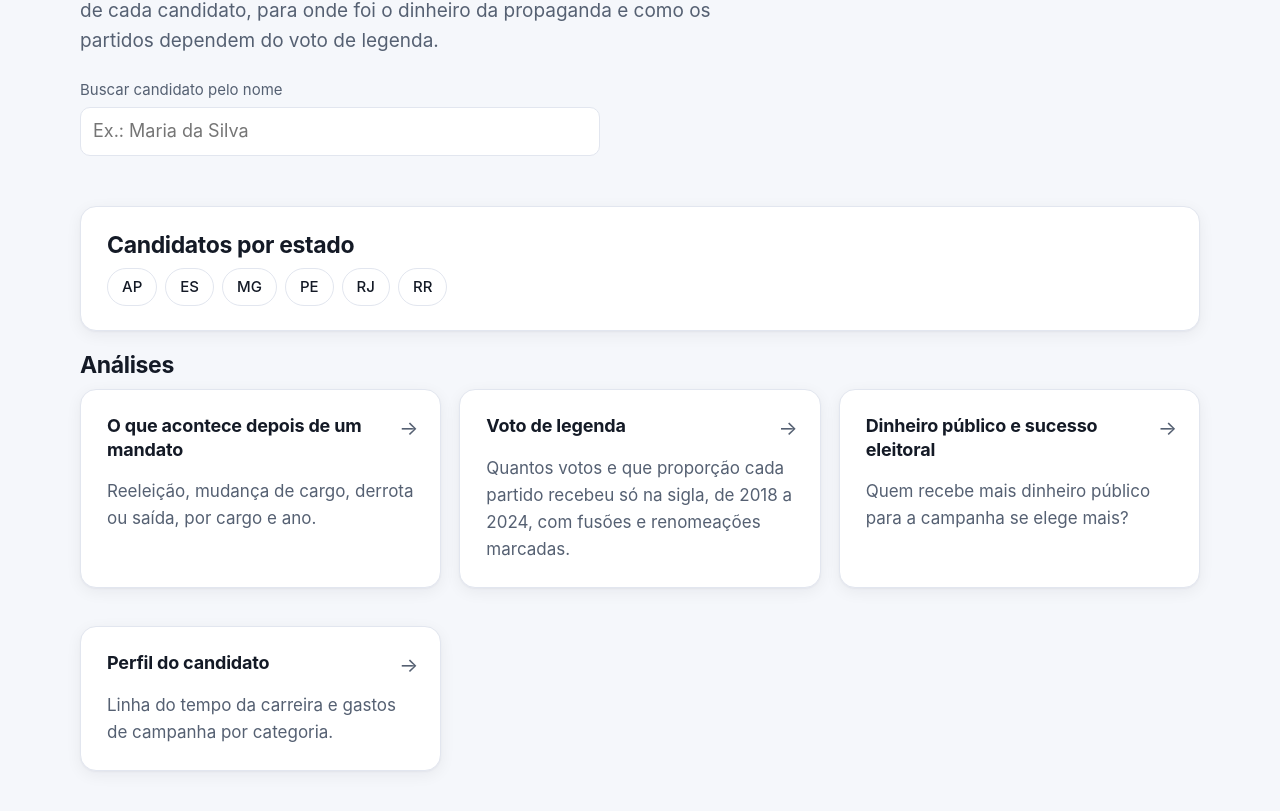
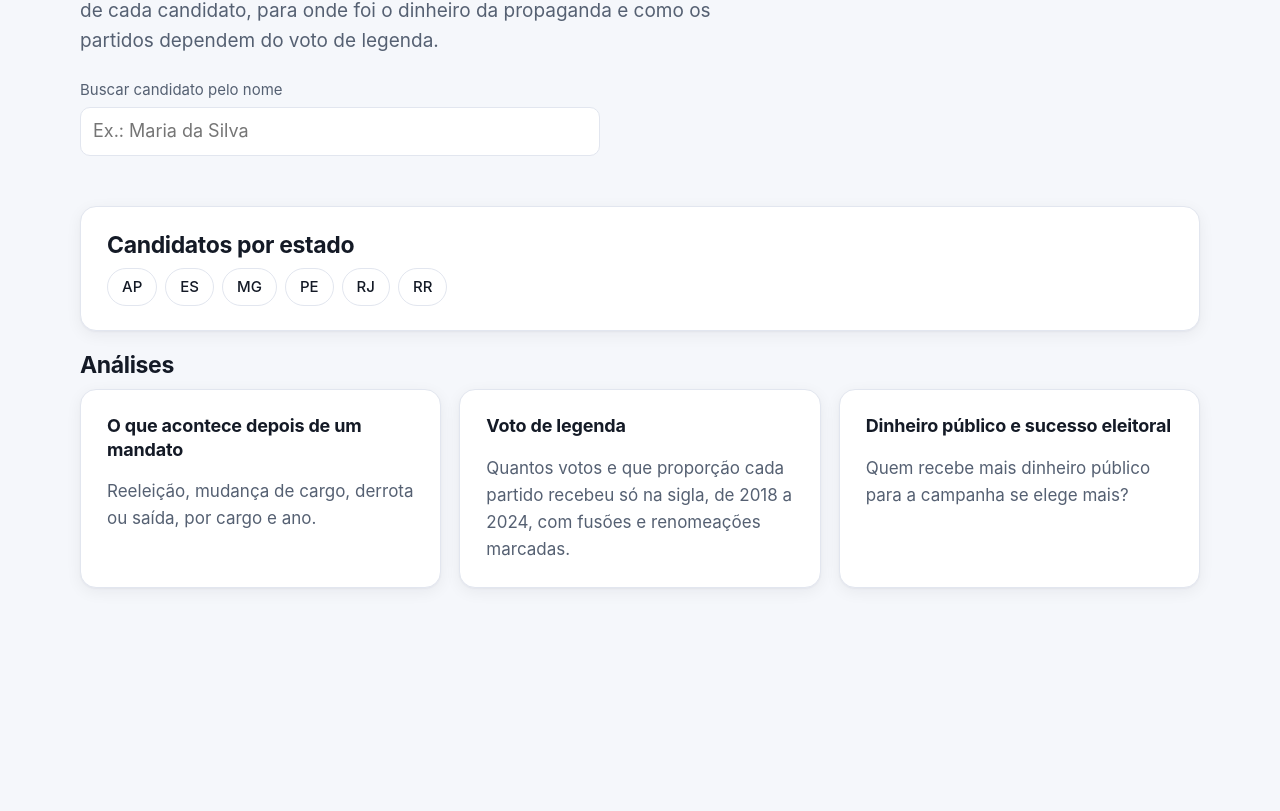
Before and after one commit to samuelhgs12/Plataform-AnatomiaDoVoto, a Next.js app in the folder web/: page / in a window 1280 px wide. Shown: the part 265-1076 px from the top of the page. After the commit the page ends 945 px from the top, so only its background shows below. Built offline with nearby package versions, Linux system fonts and the light colour scheme.

Commit message:
fix: retira setas desnecessarias dos cards

```diff
--- a/web/src/app/analises/page.tsx
+++ b/web/src/app/analises/page.tsx
@@ -13,7 +13,6 @@ export default function Analises() {
         <Link href="/analises/legenda" className="card card-link"><h3>Voto de legenda</h3><p className="muted">Série histórica por partido e UF, comparação entre ciclos e mudanças nos partidos (2018–2024).</p></Link>
         <Link href="/analises/financiamento" className="card card-link"><h3>Dinheiro público e sucesso eleitoral</h3><p className="muted">Quem recebe mais dinheiro público se elege mais? De 2018 a 2024.</p></Link>
       </div>
-      <p className="muted" style={{ marginTop: 18 }}>Próximas: retenção por turma de estreia, trocas de partido, propaganda por cargo e IBGE.</p>
     </>
   );
 }
--- a/web/src/app/globals.css
+++ b/web/src/app/globals.css
@@ -70,10 +70,7 @@ mark { background: color-mix(in srgb, var(--brand) 18%, transparent); color: inh
 .grid { display: grid; gap: 16px; grid-template-columns: repeat(auto-fill, minmax(250px, 1fr)); }
 .cards3 { display: grid; gap: 18px; grid-template-columns: repeat(auto-fit, minmax(280px, 1fr)); }
 a.card-link { display: block; text-decoration: none; position: relative; transition: transform .18s ease, box-shadow .18s ease, border-color .18s; }
-a.card-link::after { content: "→"; position: absolute; right: 22px; top: 22px; color: var(--muted); font-size: 20px; transition: transform .18s, color .18s; }
-a.card-link h3 { padding-right: 28px; }
 a.card-link:hover { border-color: color-mix(in srgb, var(--brand) 45%, var(--line)); box-shadow: var(--shadow-hover); transform: translateY(-2px); }
-a.card-link:hover::after { transform: translateX(3px); color: var(--brand); }
 a.card-link p { margin-bottom: 0; }
 .kicker { font-size: 13px; font-weight: 600; letter-spacing: 0.06em; text-transform: uppercase; color: var(--brand); margin-bottom: 6px; }
 .hero { padding: 48px 0 28px; }
--- a/web/src/app/page.tsx
+++ b/web/src/app/page.tsx
@@ -34,10 +34,6 @@ export default function Home() {
             <h3>Dinheiro público e sucesso eleitoral</h3>
             <p className="muted">Quem recebe mais dinheiro público para a campanha se elege mais?</p>
           </Link>
-          <Link href="/candidatos" className="card card-link">
-            <h3>Perfil do candidato</h3>
-            <p className="muted">Linha do tempo da carreira e gastos de campanha por categoria.</p>
-          </Link>
         </div>
       </section>
     </>
```
